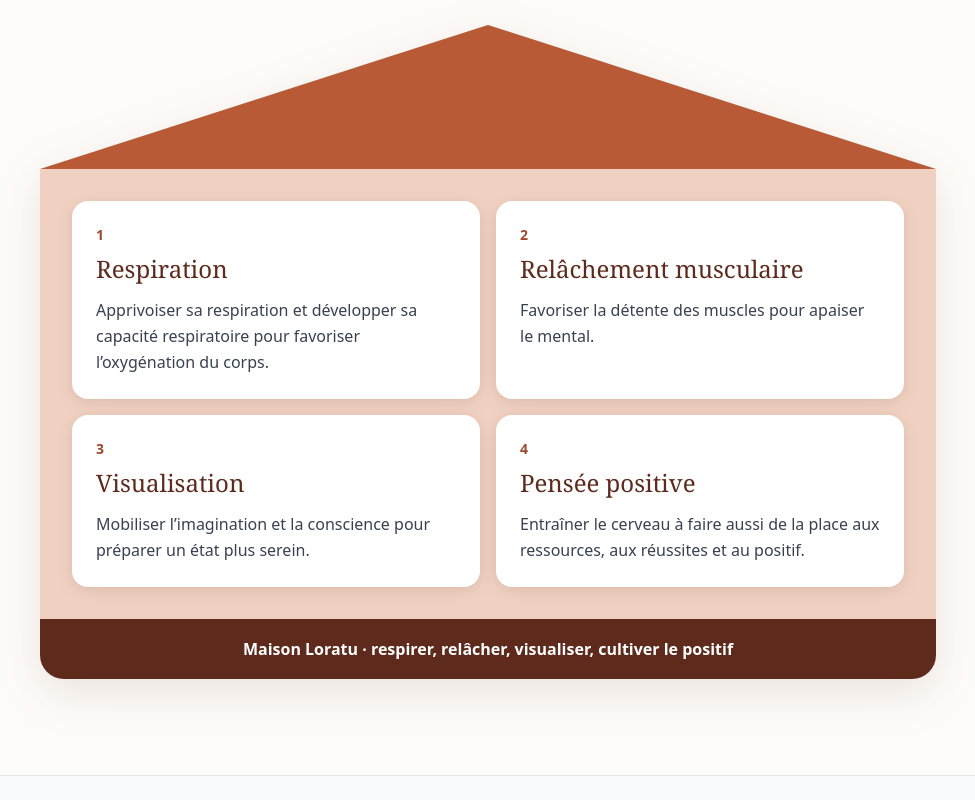
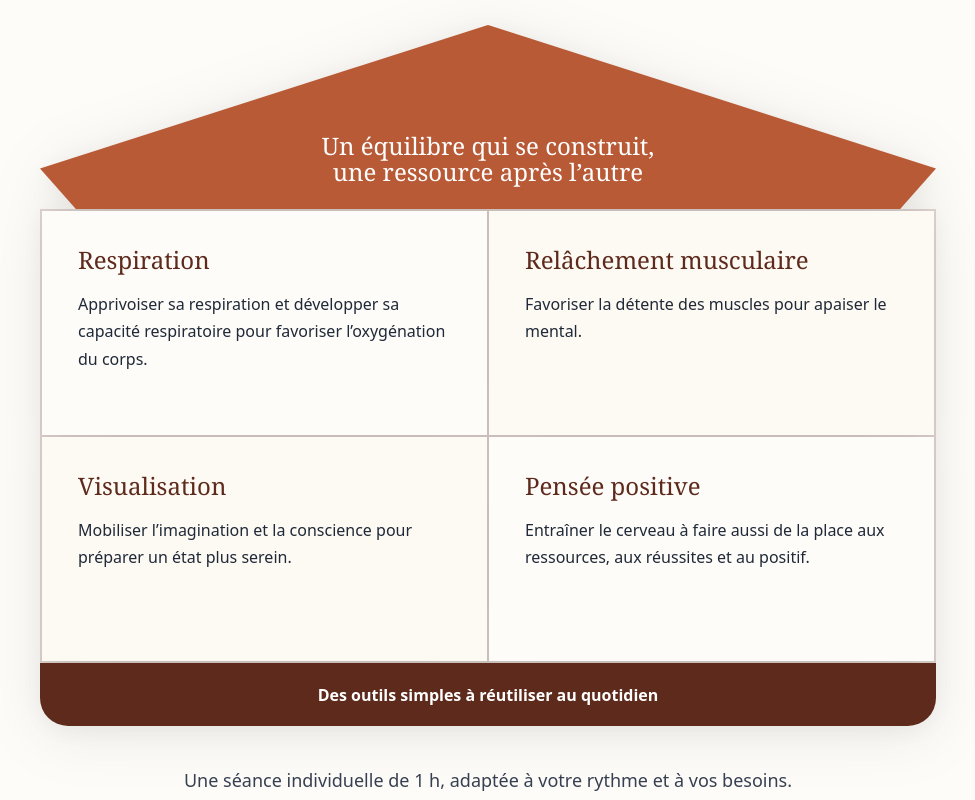
Before and after one commit to nicoriera/maison-loratu, a Vue app: page /accompagnement in a window 1280 px wide. Shown: the part 2320-3120 px from the top of the page, without its empty margins (152-1127 px from the left). Built offline with nearby package versions, Linux system fonts and the light colour scheme; no server answers.

Commit message:
feat: refine Maison Loratu foundations UI

```diff
--- a/src/views/Accompagnement.vue
+++ b/src/views/Accompagnement.vue
@@ -52,7 +52,7 @@ const foundations = [
           </p>
           <div class="mt-8"><CTAButton :to="reservationUrl">Je réserve</CTAButton></div>
         </div>
-        <img src="/images/individual-session.webp" width="1200" height="900" alt="Petit bureau calme pour un accompagnement individuel" class="block aspect-[4/3] h-auto w-full rounded-[2rem] object-cover shadow-soft-lg" loading="lazy" decoding="async" />
+        <img src="/images/individual-session.webp" width="1200" height="900" alt="Petit bureau calme pour un accompagnement individuel" class="block aspect-[4/3] h-auto w-full rounded-[2rem] object-cover shadow-soft-lg" fetchpriority="high" decoding="async" />
       </div>
     </section>
 
@@ -68,7 +68,7 @@ const foundations = [
             <h2 class="text-3xl text-terracotta-800">Des ressources concrètes pour avancer</h2>
             <p class="mt-4 leading-relaxed text-gray-700">
               Grâce à des exercices de respiration, de relaxation, de visualisation et de mouvement doux,
-              vous développez des ressources concrètes pour retrouver un équilibre durable.
+              vous développez des ressources concrètes pour retrouver davantage d’équilibre au quotidien.
               La sophrologie ne se substitue pas à un suivi médical ou psychologique.
             </p>
             <ul class="mt-6 grid gap-3 sm:grid-cols-2">
@@ -116,18 +116,34 @@ const foundations = [
         </div>
 
         <div class="foundation-house mx-auto mt-12 max-w-4xl">
-          <div class="foundation-roof" aria-hidden="true" />
-          <div class="grid gap-4 bg-terracotta-100 p-5 sm:grid-cols-2 md:p-8">
+          <div class="foundation-roof">
+            <div class="foundation-roof-content">
+              <p>Un équilibre qui se construit,<br />une ressource après l’autre</p>
+            </div>
+          </div>
+          <div class="foundation-rooms grid sm:grid-cols-2">
             <article
-              v-for="(foundation, index) in foundations"
+              v-for="foundation in foundations"
               :key="foundation.title"
-              class="rounded-2xl bg-white p-6 shadow-soft">
-              <p class="text-sm font-semibold text-terracotta-600">{{ index + 1 }}</p>
-              <h3 class="mt-2 text-2xl text-terracotta-800">{{ foundation.title }}</h3>
-              <p class="mt-3 leading-relaxed text-gray-700">{{ foundation.text }}</p>
+              class="foundation-room">
+              <div class="foundation-room-heading">
+                <h3>{{ foundation.title }}</h3>
+              </div>
+              <p>{{ foundation.text }}</p>
             </article>
           </div>
-          <div class="foundation-base">Maison Loratu · respirer, relâcher, visualiser, cultiver le positif</div>
+          <div class="foundation-base">
+            Des outils simples à réutiliser au quotidien
+          </div>
+        </div>
+
+        <div class="mx-auto mt-10 flex max-w-2xl flex-col items-center text-center">
+          <p class="text-lg leading-relaxed text-gray-700">
+            Une séance individuelle de 1 h, adaptée à votre rythme et à vos besoins.
+          </p>
+          <div class="mt-6">
+            <CTAButton :to="reservationUrl">Je réserve mon accompagnement</CTAButton>
+          </div>
         </div>
       </div>
     </section>
@@ -136,21 +152,90 @@ const foundations = [
 
 <style scoped>
 .foundation-house {
-  filter: drop-shadow(0 14px 24px rgba(93, 42, 28, 0.12));
+  position: relative;
+  filter: drop-shadow(0 8px 30px rgba(0, 0, 0, 0.08)) drop-shadow(0 4px 12px rgba(0, 0, 0, 0.05));
 }
 
 .foundation-roof {
-  height: clamp(5rem, 14vw, 9rem);
+  position: relative;
+  display: grid;
+  min-height: clamp(8.5rem, 17vw, 11.5rem);
+  place-items: end center;
+  overflow: visible;
   background: #b85a36;
-  clip-path: polygon(50% 0, 100% 100%, 0 100%);
+  clip-path: polygon(50% 0, 100% 78%, 96% 100%, 4% 100%, 0 78%);
+  color: white;
+}
+
+.foundation-roof-content {
+  z-index: 1;
+  padding-bottom: 1.5rem;
+  text-align: center;
+}
+
+.foundation-roof-content p {
+  max-width: 24rem;
+  font-family: Georgia, serif;
+  font-size: 1.5rem;
+  line-height: 1.08;
+}
+
+.foundation-rooms {
+  gap: 2px;
+  padding: 2px;
+  background: rgba(93, 42, 28, 0.18);
+}
+
+.foundation-room {
+  min-height: 14rem;
+  padding: clamp(1.5rem, 4vw, 2.25rem);
+  background: #fefcf9;
+}
+
+.foundation-room:nth-child(2),
+.foundation-room:nth-child(3) {
+  background: #fdf9f3;
+}
+
+.foundation-room-heading {
+  display: flex;
+  align-items: center;
+  gap: 0.9rem;
+}
+
+.foundation-room h3 {
+  color: #5d2a1c;
+  font-family: Georgia, serif;
+  font-size: 1.5rem;
+  line-height: 1.08;
+}
+
+.foundation-room p {
+  @apply text-gray-800;
+  margin-top: 1.15rem;
+  line-height: 1.7;
 }
 
 .foundation-base {
   background: #5d2a1c;
   color: #fff;
-  padding: 1rem 1.5rem;
+  padding: 1.1rem 1.5rem;
+  font-weight: 600;
+  border-radius: 0 0 1.75rem 1.75rem;
   text-align: center;
-  font-weight: 600;
-  border-radius: 0 0 1.5rem 1.5rem;
+}
+
+@media (max-width: 639px) {
+  .foundation-roof {
+    min-height: 8rem;
+  }
+
+  .foundation-roof-content {
+    padding: 0 1.25rem 1.1rem;
+  }
+
+  .foundation-room {
+    min-height: auto;
+  }
 }
 </style>
```
